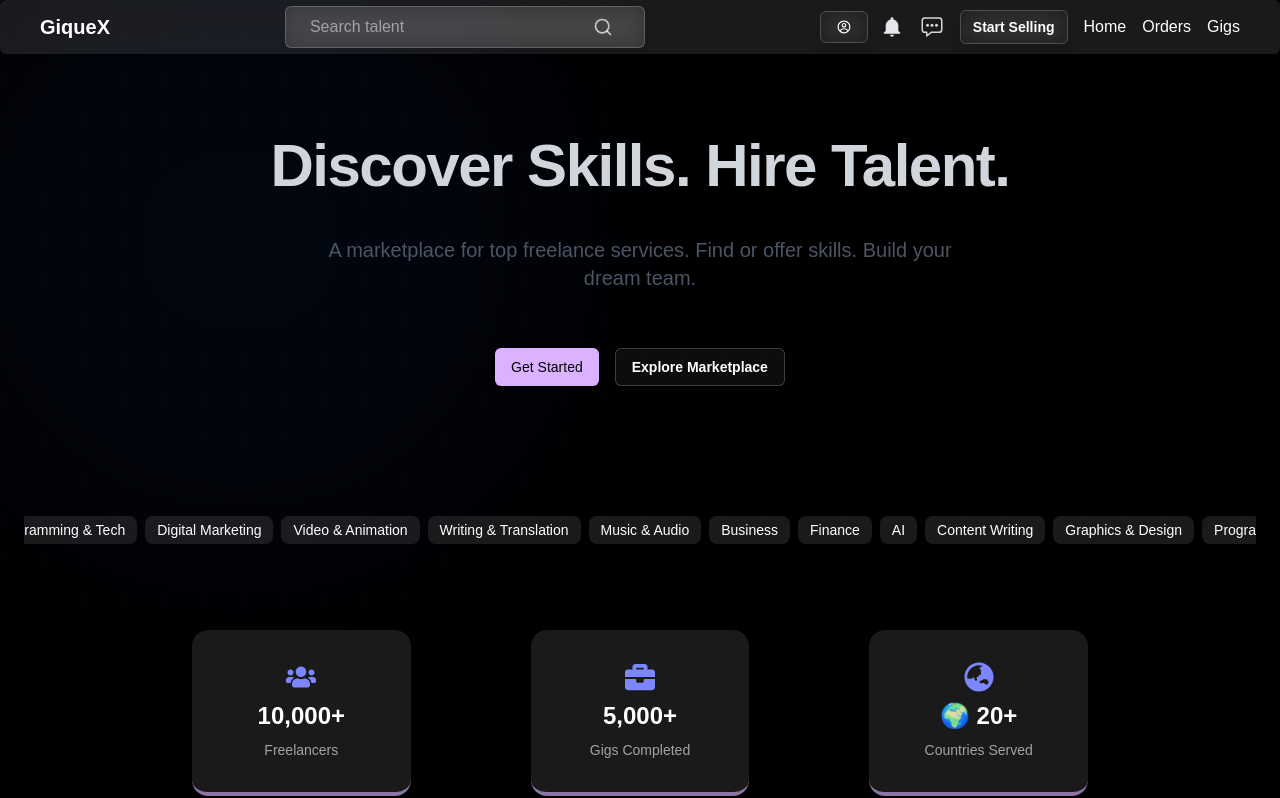
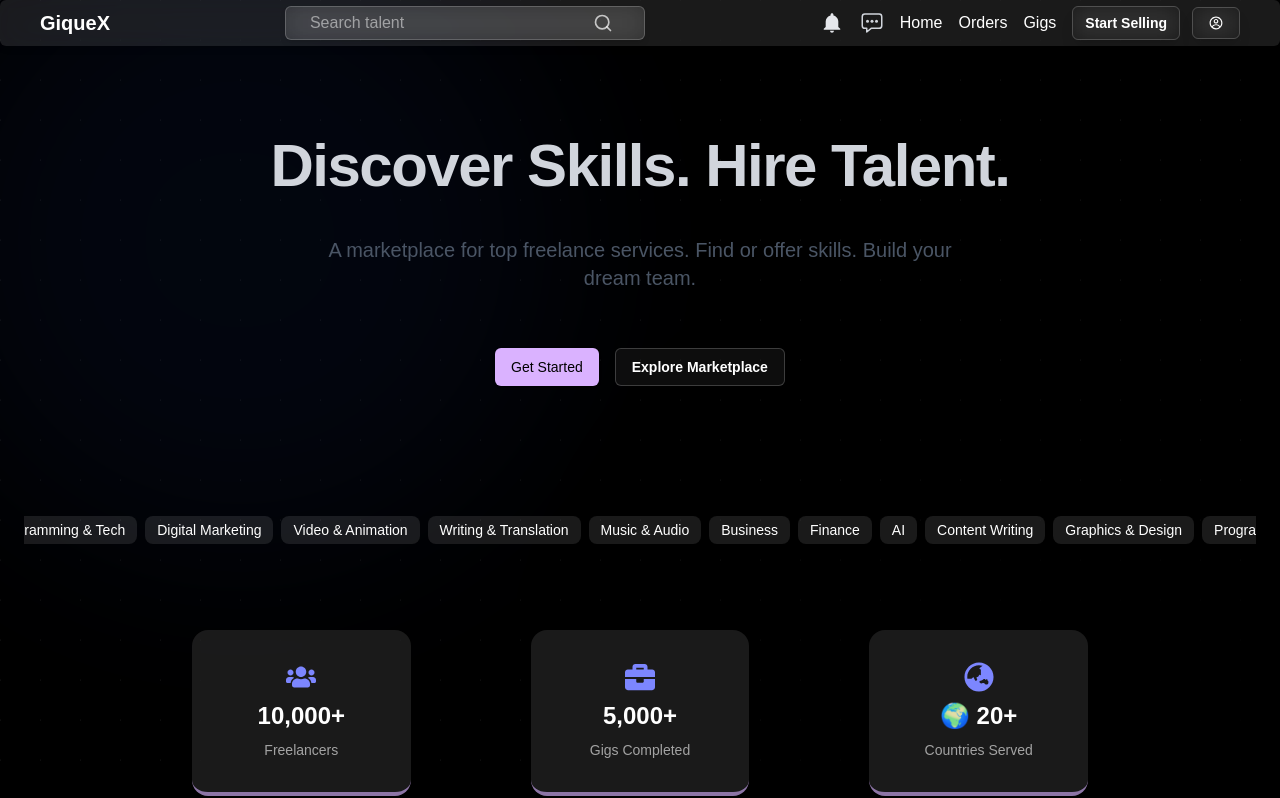
Before and after one commit to Sukhwinder-i0/GiqueX, a Next.js app in the folder client/: page / in a window 1280 px wide. Shown: the top 798 px of the page. Built offline with nearby package versions, Linux system fonts and the light colour scheme.

Commit message:
aome fixes

```diff
--- a/client/src/components/Navbar.tsx
+++ b/client/src/components/Navbar.tsx
@@ -16,7 +16,7 @@ export default function Navbar() {
 
   return (
     <>
-      <div className="w-full fixed mx-auto px-4 md:px-10 py-1.5 flex justify-between items-center backdrop-blur-md bg-white/10 border-white/50 shadow-md rounded-md z-50">
+      <div className="w-full fixed mx-auto px-2 md:px-10 py-1.5 flex justify-between items-center backdrop-blur-md bg-white/10 border-white/50 shadow-md rounded-md z-50">
         <Link href="/" className="text-xl font-bold text-white">
           GiqueX
         </Link>
@@ -29,6 +29,25 @@ export default function Navbar() {
         </div>
 
         <div className="flex items-center gap-3">
+
+
+
+          <div className="hidden md:flex gap-4 items-center">
+            <IoMdNotifications className="font-bold text-2xl text-gray-200 cursor-pointer" />
+            <IoChatboxEllipsesOutline className="font-bold text-2xl text-gray-300 cursor-pointer" />
+            <Link href="/" className="text-white font-medium">
+              Home
+            </Link>
+            <Link href="/orders" className="text-white font-medium">
+              Orders
+            </Link>
+            <Link href="/gigs" className="text-white font-medium">
+              Gigs
+            </Link>
+
+            <Button variant="primary" text="Start Selling" size="sm" />
+          </div>
+
           {isSignin ? (
             <Button
               variant="primary"
@@ -54,28 +73,14 @@ export default function Navbar() {
             <HiMenu />
           </button>
 
-          {/* Desktop only: rest of the buttons */}
-          <div className="hidden md:flex gap-4 items-center">
-            <IoMdNotifications className="font-bold text-2xl text-gray-200 cursor-pointer" />
-            <IoChatboxEllipsesOutline className="font-bold text-2xl text-gray-300 cursor-pointer" />
-            <Button variant="primary" text="Start Selling" size="sm" />
-            <Link href="/" className="text-white font-medium">
-              Home
-            </Link>
-            <Link href="/orders" className="text-white font-medium">
-              Orders
-            </Link>
-            <Link href="/gigs" className="text-white font-medium">
-              Gigs
-            </Link>
-          </div>
         </div>
       </div>
 
       {/* Hamburger Modal for mobile */}
       {isOpen && (
-        <div className="fixed inset-0 z-50 bg-black/40 flex justify-end md:hidden">
+        <div className="fixed w-full inset-0 z-50 bg-black/40 flex justify-end md:hidden">
           <div className="w-64 bg-white/10 backdrop-blur-md h-full p-6 flex flex-col gap-6 border-l border-white/20 shadow-xl">
+
             <button
               className="self-end text-white text-2xl mb-4"
               onClick={() => setIsOpen(false)}
@@ -83,14 +88,13 @@ export default function Navbar() {
             >
               ×
             </button>
-            <IoMdNotifications className="font-bold text-2xl text-gray-200 cursor-pointer" />
-            <IoChatboxEllipsesOutline className="font-bold text-2xl text-gray-300 cursor-pointer" />
-            <Button
+             <Button
               variant="primary"
               text="Start Selling"
               size="sm"
               className="w-full"
             />
+
             <Link
               href="/"
               onClick={() => setIsOpen(false)}
@@ -112,6 +116,9 @@ export default function Navbar() {
             >
               Gigs
             </Link>
+             <IoMdNotifications className="font-bold text-2xl text-gray-200 cursor-pointer" />
+            <IoChatboxEllipsesOutline className="font-bold text-2xl text-gray-300 cursor-pointer" />
+
           </div>
         </div>
       )}
--- a/client/src/components/ui/SearchBar.tsx
+++ b/client/src/components/ui/SearchBar.tsx
@@ -32,7 +32,7 @@ const  SearchBar = ({
         onChange={(e) => setQuery(e.target.value)}
         onKeyDown={(e) => e.key === 'Enter' && handleSearch()}
         placeholder={placeholder}
-        className="bg-transparent px-4 py-2 focus:outline-none text-white placeholder-white/50 w-[85%]"
+        className="bg-transparent px-4 py-1 focus:outline-none text-white placeholder-white/50 w-[85%]"
       />
       <FiSearch className="text-white/70 text-xl cursor-pointer" />
     </div>
```
